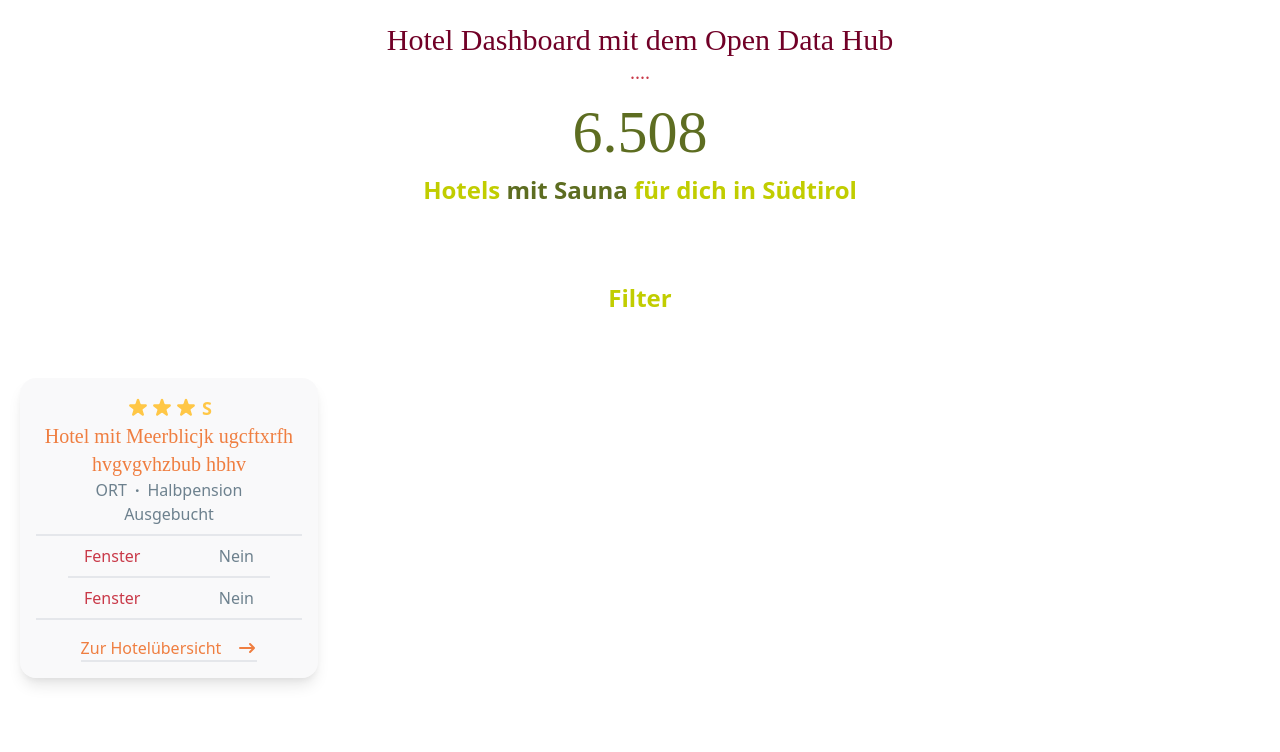
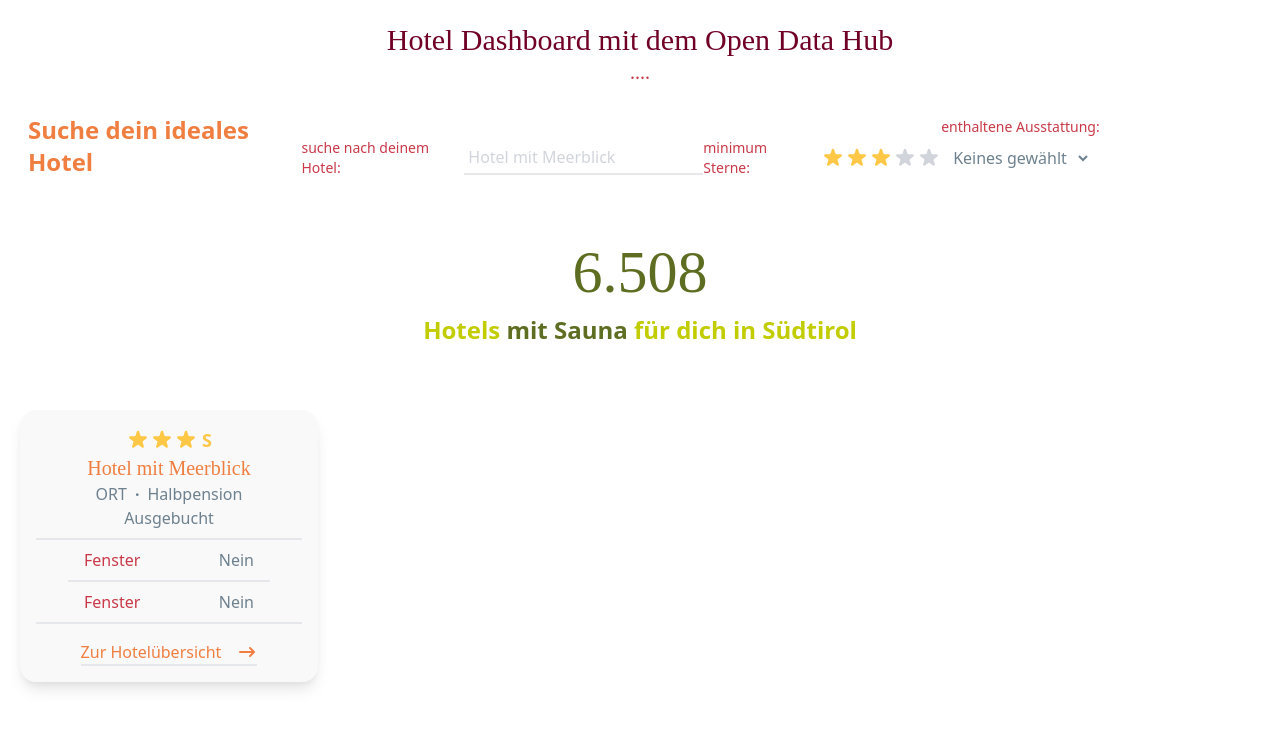
Before and after one commit to Lol-Devs/OpenDataHubDashboard, a Vue app: page / in a window 1280 px wide. Shown: the part 1220-1972 px from the top of the page. Built offline with nearby package versions, Linux system fonts and the light colour scheme; a web font is replaced by a local one.

Commit message:
designed the filter

```diff
--- a/src/view/List.vue
+++ b/src/view/List.vue
@@ -5,6 +5,105 @@
     <!-- Divider -->
     <div>
       <h1 class="font-sp text-xl text-center text-secondary-500">....</h1>
+    </div>
+
+    <!-- Filter -->
+    <div>
+
+      <h2 class="text-secondary-400 xl:hidden text-center sm:text-left  font-bold text-2xl sm:ml-12 mt-3">
+        Suche dein ideales Hotel
+      </h2>
+
+      <div
+        class="flex flex-col lg:flex-row lg:items-end lg:justify-evenly mb-16 mt-4 mx-7"
+      >
+      <h2 class="text-secondary-400 hidden xl:inline-block font-bold text-lg md:text-2xl mt-3">
+        Suche dein ideales Hotel
+      </h2>
+        <div class="flex-row justify-start items-center flex lg:pb-0 pb-5">
+          <p class="mr-5 text-sm font-medium text-secondary-500  ">suche nach deinem Hotel:</p>
+          <input type="text" class="bg-white p-1 text-sgray placeholder-gray-300 outline-none border-b-2 focus:border-secondary-400" placeholder="Hotel mit Meerblick">
+        </div>
+        <div>
+          <div>
+            <div class="flex flex-row  items-center">
+              <p class="mr-5 text-sm font-medium text-secondary-500">minimum Sterne:</p>
+              <div>
+                <svg
+                  class="h-6 text-secondary-300"
+                  xmlns="http://www.w3.org/2000/svg"
+                  viewBox="0 0 20 20"
+                  fill="currentColor"
+                >
+                  <path
+                    d="M9.049 2.927c.3-.921 1.603-.921 1.902 0l1.07 3.292a1 1 0 00.95.69h3.462c.969 0 1.371 1.24.588 1.81l-2.8 2.034a1 1 0 00-.364 1.118l1.07 3.292c.3.921-.755 1.688-1.54 1.118l-2.8-2.034a1 1 0 00-1.175 0l-2.8 2.034c-.784.57-1.838-.197-1.539-1.118l1.07-3.292a1 1 0 00-.364-1.118L2.98 8.72c-.783-.57-.38-1.81.588-1.81h3.461a1 1 0 00.951-.69l1.07-3.292z"
+                  />
+                </svg>
+              </div>
+              <div>
+                <svg
+                  class="h-6 text-secondary-300"
+                  xmlns="http://www.w3.org/2000/svg"
+                  viewBox="0 0 20 20"
+                  fill="currentColor"
+                >
+                  <path
+                    d="M9.049 2.927c.3-.921 1.603-.921 1.902 0l1.07 3.292a1 1 0 00.95.69h3.462c.969 0 1.371 1.24.588 1.81l-2.8 2.034a1 1 0 00-.364 1.118l1.07 3.292c.3.921-.755 1.688-1.54 1.118l-2.8-2.034a1 1 0 00-1.175 0l-2.8 2.034c-.784.57-1.838-.197-1.539-1.118l1.07-3.292a1 1 0 00-.364-1.118L2.98 8.72c-.783-.57-.38-1.81.588-1.81h3.461a1 1 0 00.951-.69l1.07-3.292z"
+                  />
+                </svg>
+              </div>
+              <div>
+                <svg
+                  class="h-6 text-secondary-300"
+                  xmlns="http://www.w3.org/2000/svg"
+                  viewBox="0 0 20 20"
+                  fill="currentColor"
+                >
+                  <path
+                    d="M9.049 2.927c.3-.921 1.603-.921 1.902 0l1.07 3.292a1 1 0 00.95.69h3.462c.969 0 1.371 1.24.588 1.81l-2.8 2.034a1 1 0 00-.364 1.118l1.07 3.292c.3.921-.755 1.688-1.54 1.118l-2.8-2.034a1 1 0 00-1.175 0l-2.8 2.034c-.784.57-1.838-.197-1.539-1.118l1.07-3.292a1 1 0 00-.364-1.118L2.98 8.72c-.783-.57-.38-1.81.588-1.81h3.461a1 1 0 00.951-.69l1.07-3.292z"
+                  />
+                </svg>
+              </div>
+              <div>
+                <svg
+                  class="h-6 text-gray-300"
+                  xmlns="http://www.w3.org/2000/svg"
+                  viewBox="0 0 20 20"
+                  fill="currentColor"
+                >
+                  <path
+                    d="M9.049 2.927c.3-.921 1.603-.921 1.902 0l1.07 3.292a1 1 0 00.95.69h3.462c.969 0 1.371 1.24.588 1.81l-2.8 2.034a1 1 0 00-.364 1.118l1.07 3.292c.3.921-.755 1.688-1.54 1.118l-2.8-2.034a1 1 0 00-1.175 0l-2.8 2.034c-.784.57-1.838-.197-1.539-1.118l1.07-3.292a1 1 0 00-.364-1.118L2.98 8.72c-.783-.57-.38-1.81.588-1.81h3.461a1 1 0 00.951-.69l1.07-3.292z"
+                  />
+                </svg>
+              </div>
+              <div>
+                <svg
+                  class="h-6 text-gray-300"
+                  xmlns="http://www.w3.org/2000/svg"
+                  viewBox="0 0 20 20"
+                  fill="currentColor"
+                >
+                  <path
+                    d="M9.049 2.927c.3-.921 1.603-.921 1.902 0l1.07 3.292a1 1 0 00.95.69h3.462c.969 0 1.371 1.24.588 1.81l-2.8 2.034a1 1 0 00-.364 1.118l1.07 3.292c.3.921-.755 1.688-1.54 1.118l-2.8-2.034a1 1 0 00-1.175 0l-2.8 2.034c-.784.57-1.838-.197-1.539-1.118l1.07-3.292a1 1 0 00-.364-1.118L2.98 8.72c-.783-.57-.38-1.81.588-1.81h3.461a1 1 0 00.951-.69l1.07-3.292z"
+                  />
+                </svg>
+              </div>
+
+
+            </div>
+          </div>
+        </div>
+        <div class="pt-5 lg:pt-0">
+          <label for="hotel" class="mr-5 text-sm font-medium text-secondary-500">enthaltene Ausstattung: </label>
+
+
+<select class="bg-white p-2 text-sgray outline-none" name="hotel" id="hotel">
+  <option value="none">Keines gewählt</option>
+  <option value="sauna">Sauna</option>
+  <option value="essen">Essen</option>
+</select>
+        </div>
+      </div>
     </div>
 
     <!-- Hotelblock -->
@@ -19,25 +118,15 @@
         </div>
       </div>
 
-       <!-- Filter -->
-      <div>
-        <div class="flex flex-col items-center mb-16 mt-4 mx-7">
-          <h2 class="text-secondary-100 font-bold text-2xl text-center mt-3">
-            Filter
-          </h2>
-        </div>
-      </div>
-
       <!-- List -->
       <div>
-
-        <div class="grid grid-cols-1 sm:grid-cols-2 lg:grid-cols-3 xl:grid-cols-4 gap-4 m-5">
-
-
-
-          <div class="bg-gray-200 bg-opacity-25 w-full  p-4 shadow-lg rounded-2xl flex flex-col items-center overflow-hidden">
+        <div
+          class="grid grid-cols-1 sm:grid-cols-2 lg:grid-cols-3 xl:grid-cols-4 sm:gap-4 m-5"
+        >
+          <div
+            class="bg-gray-200 bg-opacity-25 w-full p-4 shadow-lg rounded-2xl flex flex-col items-center overflow-hidden"
+          >
             <div>
-
               <div class="flex flex-row items-center">
                 <div>
                   <svg
@@ -80,46 +169,37 @@
                   <p class="text-secondary-300 font-bold text-lg ml-1">S</p>
                 </div>
               </div>
-
             </div>
-            <h3 class="text-secondary-400 font-sp text-xl text-center" >
-              Hotel mit Meerblicjk ugcftxrfh hvgvgvhzbub hbhv
+            <h3 class="text-secondary-400 font-sp text-xl text-center">
+              Hotel mit Meerblick
             </h3>
 
             <div class="flex">
-              <p class="text-sgray font-medium">
-              ORT
-            </p>
-            <p class="text-sgray font-bold mx-2">
-              ·
-            </p>
-              <p class="text-sgray font-medium">
-              Halbpension
-            </p>
-
+              <p class="text-sgray font-medium">ORT</p>
+              <p class="text-sgray font-bold mx-2">·</p>
+              <p class="text-sgray font-medium">Halbpension</p>
             </div>
 
-            <p class="text-sgray font-light">
-              Ausgebucht
-            </p>
+            <p class="text-sgray font-light">Ausgebucht</p>
 
-
-
-            <div  class="my-2  w-full border-t-2 border-b-2 py-2">
-
-              <div class="mx-12 flex flex-row justify-between"> <p class="font-medium text-secondary-500" >Fenster</p> <p class="font-light text-sgray">Nein</p></div>
-              <div class="border-b-2 mx-8 my-2"> </div>
-              <div class="mx-12 flex flex-row justify-between"> <p class="font-medium text-secondary-500" >Fenster</p> <p class="font-light text-sgray">Nein</p></div>
-
-
+            <div class="my-2 w-full border-t-2 border-b-2 py-2">
+              <div class="mx-12 flex flex-row justify-between">
+                <p class="font-medium text-secondary-500">Fenster</p>
+                <p class="font-light text-sgray">Nein</p>
               </div>
-
-
+              <div class="border-b-2 mx-8 my-2"></div>
+              <div class="mx-12 flex flex-row justify-between">
+                <p class="font-medium text-secondary-500">Fenster</p>
+                <p class="font-light text-sgray">Nein</p>
+              </div>
+            </div>
 
             <div
               class="flex flex-row items-center mt-2 hover:border-secondary-300 border-b-2 transition duration-300 ease-linear"
             >
-            <p class="font-medium text-secondary-400 mr-4">Zur Hotelübersicht</p>
+              <p class="font-medium text-secondary-400 mr-4">
+                Zur Hotelübersicht
+              </p>
               <svg
                 class="h-5 text-secondary-400"
                 xmlns="http://www.w3.org/2000/svg"
@@ -133,29 +213,19 @@
                 />
               </svg>
             </div>
-
-
-
           </div>
-
-
-
-
-
-
         </div>
-
       </div>
 
       <div class="flex items-center flex-col w-full">
-        <p class="text-secondary-500 text-center font-sp text-6xl mb-6 mt-12">
+        <p
+          class="text-secondary-500 text-center font-sp text-6xl mx-5 mb-6 mt-12"
+        >
           Urlaub im Herzen Europas
         </p>
 
-        <img src="../assets/st-berge.png" alt="">
-
+        <img src="../assets/st-berge.png" alt="" />
       </div>
-
     </div>
 
     <!-- Link -->
```
Lines whose indentation alone changed are shown as unchanged.
